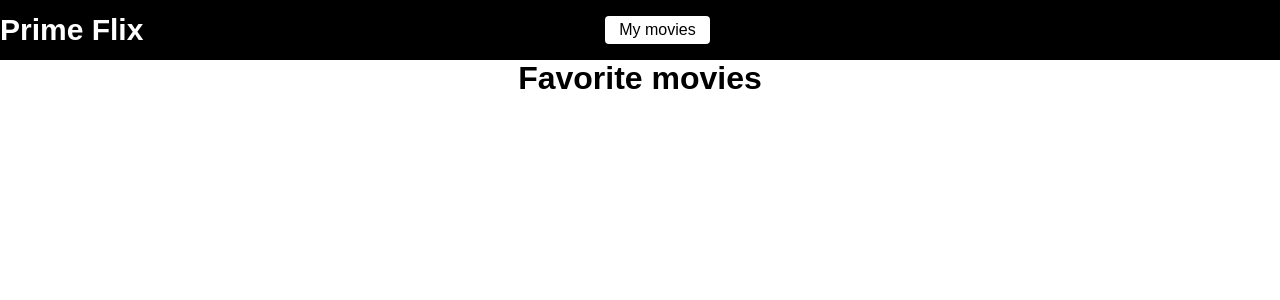
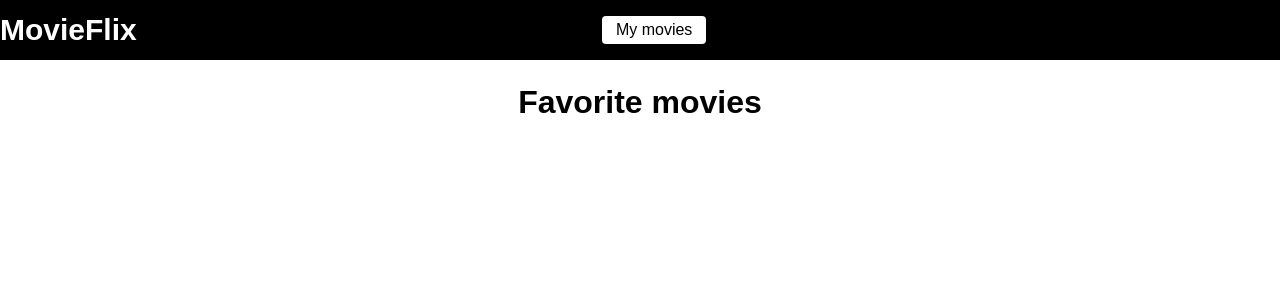
Before and after one commit to vinicodex/movieflix, a React (Create React App) app: page /favorites in a window 1280 px wide. Shown: the top 300 px of the page. Built offline with nearby package versions, Linux system fonts and the light colour scheme.

Commit message:
fix: udpdate movies/id route standard to fit logic and style for favorite components

```diff
--- a/src/components/Header/index.js
+++ b/src/components/Header/index.js
@@ -5,7 +5,7 @@ function Header() {
   return (
     <header>
       <Link className="logo" to="/">
-        Prime Flix
+        MovieFlix
       </Link>
       <Link className="favorite" to="/favorites">
         My movies
--- a/src/pages/Favorites/favorites.css
+++ b/src/pages/Favorites/favorites.css
@@ -0,0 +1,37 @@
+.favorites {
+  margin-top: 24px;
+  display: flex;
+  flex-direction: column;
+  align-items: center;
+}
+
+.favorites h1 {
+  margin-bottom: 14px;
+}
+
+.favorites span {
+  font-size: 18px;
+}
+
+.favorites ul {
+  width: 720px;
+}
+
+.favorites ul li {
+  list-style: none;
+  display: flex;
+  justify-content: space-between;
+  align-items: center;
+  margin-bottom: 14px;
+}
+
+.favorites div {
+  display: flex;
+  justify-content: center;
+  align-items: center;
+}
+
+.faorites div a {
+  text-decoration: none;
+  color: #116feb;
+}
--- a/src/pages/Favorites/index.js
+++ b/src/pages/Favorites/index.js
@@ -11,8 +11,12 @@ function Favorites() {
     console.log(myList);
   }, []);
 
+  function deleteMovie(id) {
+    alert(id);
+  }
+
   return (
-    <div>
+    <div className="favorites">
       <h1>Favorite movies</h1>
       <ul>
         {movies.map((item) => {
@@ -20,7 +24,7 @@ function Favorites() {
             <li key={item.id}>
               <span>{item.title}</span>
               <Link to={`/movies/${item.id}`}>Access</Link>
-              <button>Delete</button>
+              <button onClick={() => deleteMovie(item.id)}>Delete</button>
             </li>
           );
         })}
--- a/src/pages/Home/index.js
+++ b/src/pages/Home/index.js
@@ -43,7 +43,7 @@ function Home() {
                 src={`https://image.tmdb.org/t/p/original/${movie.poster_path}`}
                 alt={movie.title}
               />
-              <Link to={`/movie/${movie.id}`}>Acessar</Link>
+              <Link to={`/movies/${movie.id}`}>Acessar</Link>
             </article>
           );
         })}
```
